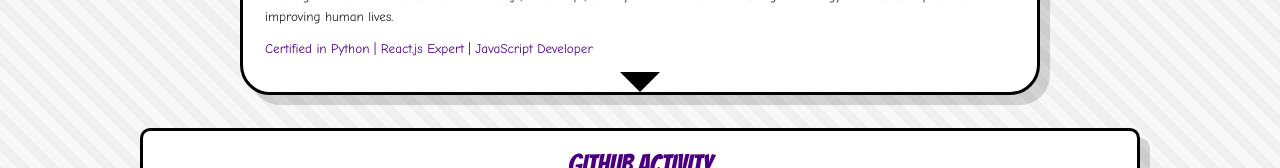
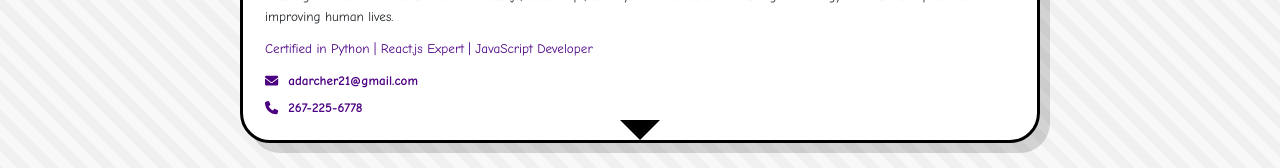
Before and after one commit to AD-Archer/AD-Archer, a React (Vite) app: page / in a window 1280 px wide. Shown: the part 494-662 px from the top of the page. Built offline with nearby package versions, Linux system fonts and the light colour scheme; no server answers.

Commit message:
Update contact information on site

```diff
--- a/src/components/contact/ContactForm.jsx
+++ b/src/components/contact/ContactForm.jsx
@@ -271,7 +271,7 @@
           </ContactItem>
           <ContactItem>
             <FontAwesomeIcon icon={faPhone} />
-            <span>+1 (215) 437-2912</span>
+            <span>+1 (267) 225-6778</span>
           </ContactItem>
         </ContactInfo>
         <Form onSubmit={formik.handleSubmit}>
--- a/src/components/hero/Hero.jsx
+++ b/src/components/hero/Hero.jsx
@@ -1,5 +1,41 @@
 import { HeroTitle, SpeechBubble, ProfileImage } from '../../styles/AppStyles';
 import antonioImage from '/images/antonioarcher.jpeg';
+import { FontAwesomeIcon } from '@fortawesome/react-fontawesome';
+import { faEnvelope, faPhone } from '@fortawesome/free-solid-svg-icons'; // Import necessary icons
+import styled from 'styled-components';
+
+const ContactInfo = styled.div`
+  margin-top: 1rem;
+  font-family: ${props => props.theme.fonts.body};
+  font-size: clamp(1rem, 2vw, 1.2rem);
+  display: flex;
+  flex-direction: column;
+  gap: 0.5rem;
+  color: ${props => props.theme.colors.accent};
+
+  p {
+    display: flex;
+    align-items: center;
+    gap: 10px;
+    margin: 0;
+  }
+
+  i {
+    font-size: 1.5rem;
+    color: ${props => props.theme.colors.accent};
+  }
+
+  a {
+    color: ${props => props.theme.colors.accent};
+    text-decoration: none;
+    font-weight: bold;
+    transition: color 0.3s ease;
+
+    &:hover {
+      color: ${props => props.theme.colors.primary};
+    }
+  }
+`;
 
 const Hero = () => {
   return (
@@ -32,6 +68,17 @@
         <p className="credentials">
           Certified in Python | React.js Expert | JavaScript Developer
         </p>
+
+        <ContactInfo>
+          <p>
+            <FontAwesomeIcon icon={faEnvelope} />
+            <a href="mailto:adarcher21@gmail.com">adarcher21@gmail.com</a>
+          </p>
+          <p>
+            <FontAwesomeIcon icon={faPhone} />
+            <a href="tel:+12672256778">267-225-6778</a>
+          </p>
+        </ContactInfo>
       </SpeechBubble>
     </>
   );
```
